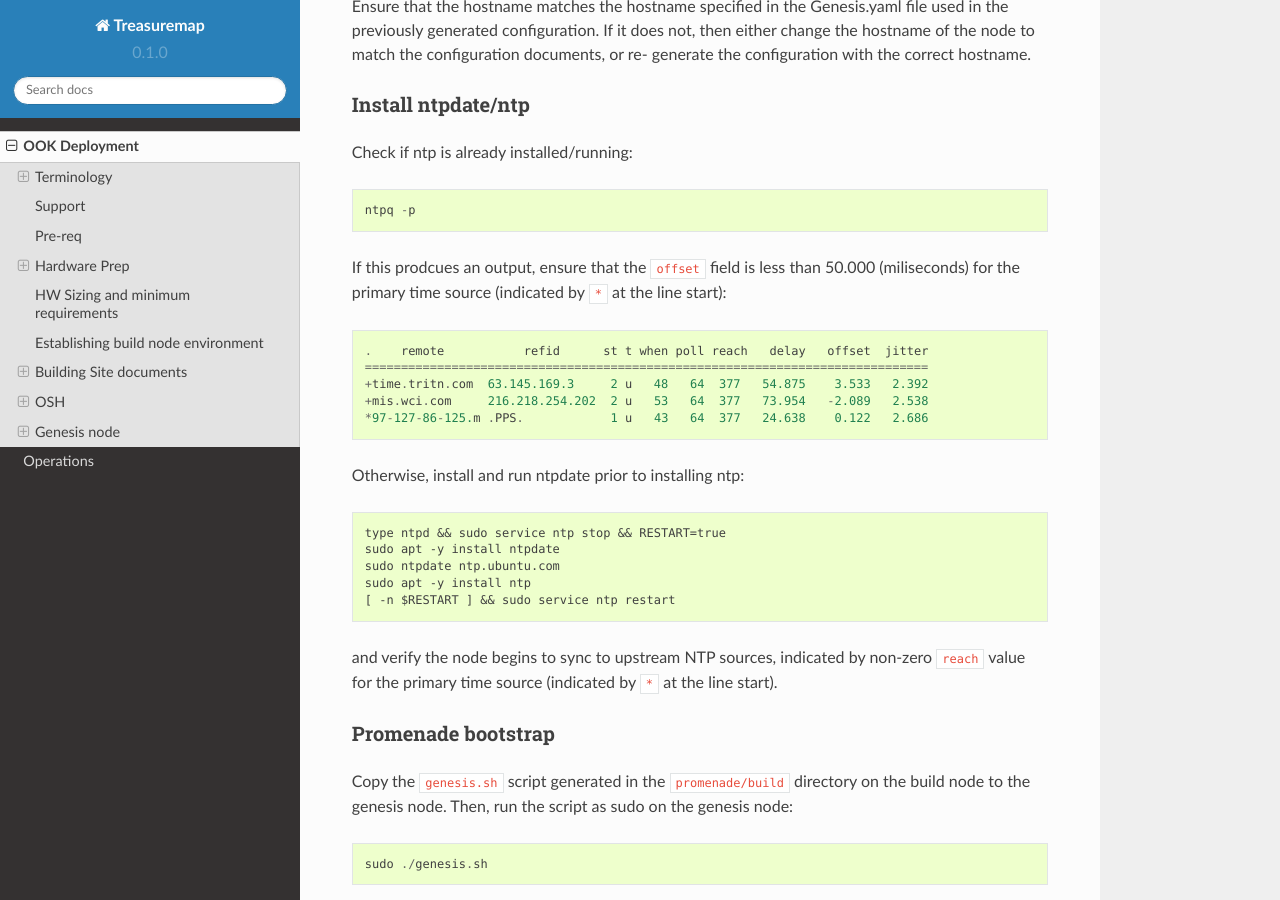
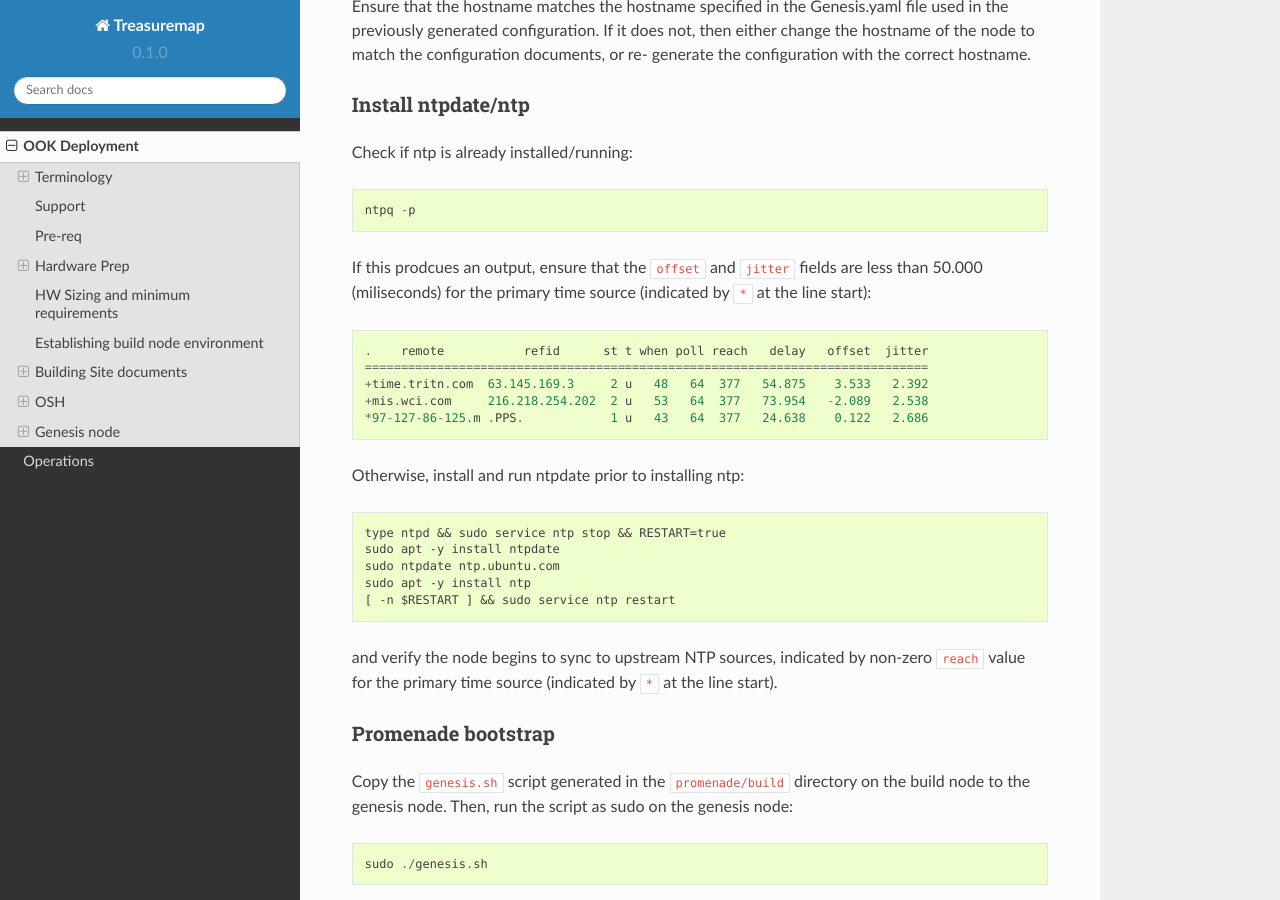
Before and after one commit to att-comdev/treasuremap, a Sphinx documentation site: the page built from docs/source/deployment.rst, in a window 1280 px wide and 900 px high, scrolled down 9596 px. Built offline with Sphinx 7.4.7 and the Read the Docs theme 2.0.0, drawn with Linux system fonts in a browser that asks for light colours.

Commit message:
Include jitter in Genesis NTP time validation
Change-Id: Ie3457661bb5b782bd0c739112a0b89635252683c

```diff
--- a/docs/source/deployment.rst
+++ b/docs/source/deployment.rst
@@ -478,8 +478,9 @@ Check if ntp is already installed/running::
 
     ntpq -p
 
-If this prodcues an output, ensure that the ``offset`` field is less than 50.000
-(miliseconds) for the primary time source (indicated by ``*`` at the line start)::
+If this prodcues an output, ensure that the ``offset`` and ``jitter`` fields are
+less than 50.000 (miliseconds) for the primary time source (indicated by ``*``
+at the line start)::
 
     .    remote           refid      st t when poll reach   delay   offset  jitter
     ==============================================================================
```
